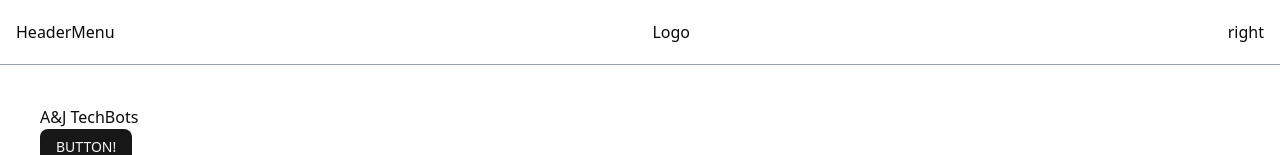
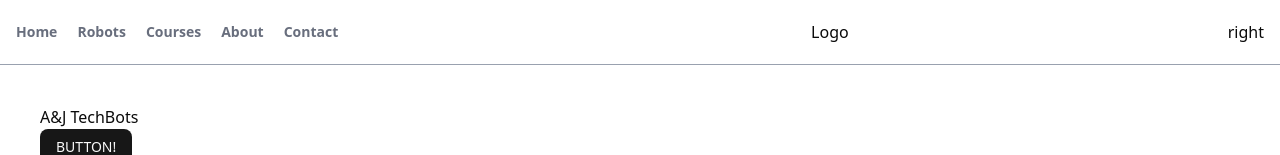
Before and after one commit to JeromeyDynamics/A-And-J-TechBots, a Next.js app: page / in a window 1280 px wide. Shown: the top 155 px of the page. Built offline with nearby package versions, Linux system fonts and the light colour scheme.

Commit message:
added links to the header menu with hover effects

```diff
--- a/app/globals.css
+++ b/app/globals.css
@@ -142,4 +142,7 @@
   body {
     @apply bg-background text-foreground;
   }
+  .hover-effect {
+    @apply text-dark-text transition-all ease-in-out duration-300 cursor-pointer;
+  }
 }
--- a/components/HeaderMenu.tsx
+++ b/components/HeaderMenu.tsx
@@ -1,8 +1,23 @@
 //using "rafce", a basic component with a div can be generated
-import React from 'react'
+import { headerData } from '@/constants';
+import Link from 'next/link';
+import React from 'react';
+import "../app/globals.css";
 
 const HeaderMenu = () => {
-  return <div>HeaderMenu</div>;
+  return (
+    <div className="flex w-1/3 items-center gap-5 text-sm capitalize font-semibold">
+      {headerData.map((item) => (
+        <Link
+          key={item.title}
+          href={item.href}
+          className="hover:text-dark hover-effect relative group"
+        >
+          {item.title}
+        </Link>
+      ))}
+    </div>
+  );
 }
 
 export default HeaderMenu;
--- /dev/null
+++ b/constants/index.ts
@@ -0,0 +1,7 @@
+export const headerData = [
+    {title:"Home", href: "/"},
+    {title:"Robots", href: "/products"},
+    {title:"Courses", href: "/courses"},
+    {title:"About", href: "/about"},
+    {title:"Contact", href: "/contact"}
+];
```
